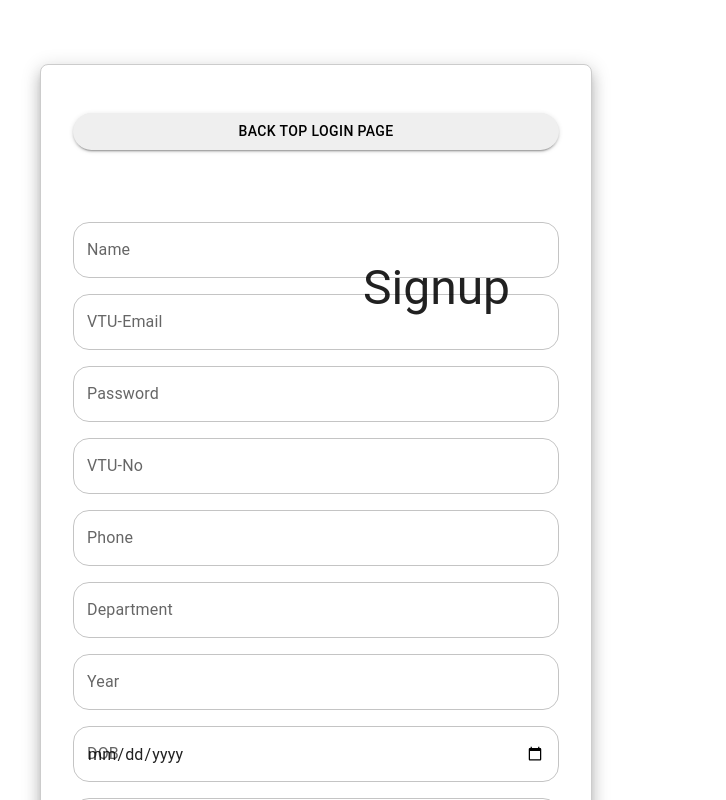
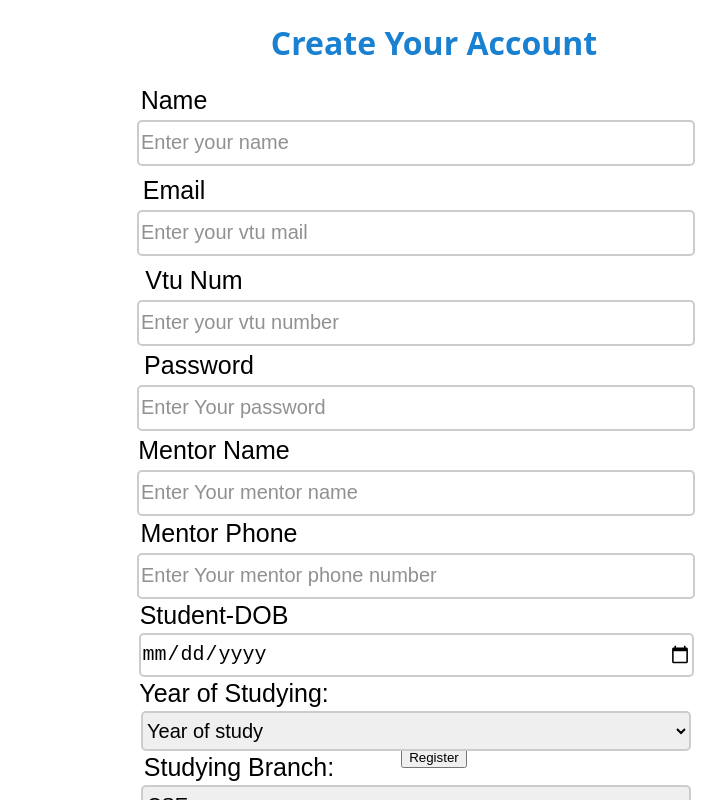
Before and after one commit to DeepanWolfie/VTU-Event, a React app: page /signup in a window 1280 px wide. Shown: the top 800 px of the page, without its empty margins (324-1050 px from the left). Built offline with nearby package versions, Linux system fonts and the light colour scheme; the HTML template or start-up script is replaced by a standard one.

Commit message:
some button work need to complete

```diff
--- a/src/Pages/LoginPage/LoginForm.css
+++ b/src/Pages/LoginPage/LoginForm.css
@@ -27,6 +27,7 @@
     position: relative;
     left: 50px;
     top: 80px;
+    font-family: Arial, Helvetica, sans-serif;
   }
   .email-input {
     font-size: 15px;
@@ -47,6 +48,7 @@
     right: 460px;
     top: 130px;
     padding: 5px;
+    font-family: Arial, Helvetica, sans-serif;
   }
   .password-input {
     font-size: 15px;
@@ -93,6 +95,7 @@
     color: hsl(206, 78%, 46%);
     font-size: 18px;
     font-weight: bold;
+    font-family: Arial, Helvetica, sans-serif;
   }
   input {
     background: white;
@@ -125,4 +128,5 @@
     font-weight: bold;
     text-decoration: none;
     cursor: pointer;
+    font-family:Arial, Helvetica, sans-serif;
   }
--- /dev/null
+++ b/src/Pages/Signup/SignupForm.css
@@ -0,0 +1,237 @@
+/*
+.signup-box{
+    width:700px;
+    height:700px;
+    background-color: rgb(23, 95, 251);
+    margin-left: 400px;
+    margin-top: 100px;
+    text-align: center;
+}
+.title{
+    color:hsl(206, 78%, 46%);
+    font-family: system-ui, -apple-system, BlinkMacSystemFont, 'Segoe UI', Roboto, Oxygen, Ubuntu, Cantarell, 'Open Sans', 'Helvetica Neue', sans-serif;
+}
+#label{
+    position: relative;
+    right:260px;
+    font-size: 25px;
+    font-family: Arial, Helvetica, sans-serif;
+}
+.enter-name{
+    position: relative;
+    left:10px;
+    top:5px;
+    border:none;
+    width: 550px;
+    height: 40px;
+    border-radius: 5px;
+    border: 2px solid hsl(84, 14%, 93%);
+    font-size: 20px;
+}
+::placeholder{
+    color:grey;
+}
+#mail{
+    position: relative;
+    top:50px;
+    right:252px;
+    font-size: 25px;
+    right:545px;
+    font-family: Arial, Helvetica, sans-serif;
+}
+.email-input{
+    position: relative;
+    top:45px;
+    left:30px;
+    width:555px;
+}
+#vtu{
+    position: relative;
+    top:90px;
+    font-size: 25px;
+    right:530px;
+    font-family: Arial, Helvetica, sans-serif;
+}
+.vtu-number{
+    position: relative;
+    top:45px;
+    left:30px;
+    width:555px;
+}
+*/
+.signup-box{
+    width:700px;
+    height:900px;
+    /*background-color: rgb(23, 95, 251);*/
+    margin-left: 400px;
+    margin-top: 10px;
+    text-align: center;
+}
+#label{
+    position: relative;
+    right:260px;
+    font-size: 25px;
+    font-family: Arial, Helvetica, sans-serif;
+}
+.title{
+    color:hsl(206, 78%, 46%);
+    font-family: system-ui, -apple-system, BlinkMacSystemFont, 'Segoe UI', Roboto, Oxygen, Ubuntu, Cantarell, 'Open Sans', 'Helvetica Neue', sans-serif;
+}
+::placeholder{
+    color:hsl(0, 1%, 57%);
+}
+.enter-name{
+    position: relative;
+    right:18px;
+    top:5px;
+    border:none;
+    width: 550px;
+    height: 40px;
+    border-radius: 5px;
+    border: 2px solid hsl(180, 2%, 80%);
+    font-size: 20px;
+}
+#mail{
+    position: relative;
+    top:15px;
+    font-size: 25px;
+    right:260px;
+    font-family: Arial, Helvetica, sans-serif;
+}
+.mail{
+    position: relative;
+    top:20px;
+    right:18px;
+    width:550px;
+    border:none;
+    height: 40px;
+    border-radius: 5px;
+    border: 2px solid hsl(180, 2%, 80%);
+    font-size: 20px;
+}
+#vtu{
+    position: relative;
+    top:30px;
+    font-size: 25px;
+    right:240px;
+    font-family: Arial, Helvetica, sans-serif;
+}
+.vtu-number{
+    position: relative;
+    top:35px;
+    width:550px;
+    height: 40px;
+    right:18px;
+    border:none;
+    border-radius: 5px;
+    border:2px solid hsl(180, 2%, 80%);
+    font-size: 20px;
+}
+#word{
+    position: relative;
+    top:40px;
+    font-size: 25px;
+    right:235px;
+    font-family: Arial, Helvetica, sans-serif;
+}
+.word{
+    position: relative;
+    top:45px;
+    width:550px;
+    height: 40px;
+    right:18px;
+    border:none;
+    border-radius: 5px;
+    border:2px solid hsl(180, 2%, 80%);
+    font-size: 20px;
+}
+#mentor{
+    position: relative;
+    top:50px;
+    font-size: 25px;
+    right: 220px;
+    font-family: Arial, Helvetica, sans-serif;
+}
+.mentor{
+    position: relative;
+    top:55px;
+    width:550px;
+    height: 40px;
+    right:18px;
+    border:none;
+    border-radius: 5px;
+    border:2px solid hsl(180, 2%, 80%);
+    font-size: 20px;
+}
+#mentor-phnum{
+    position: relative;
+    top:58px;
+    font-size: 25px;
+    right: 215px;
+    font-family: Arial, Helvetica, sans-serif;
+}
+.mentor-phnum{
+    position: relative;
+    top:63px;
+    width:550px;
+    height: 40px;
+    right:18px;
+    border:none;
+    border-radius: 5px;
+    border:2px solid hsl(180, 2%, 80%);
+    font-size: 20px;
+}
+#stud-dob{
+    position: relative;
+    top:65px;
+    font-size: 25px;
+    right: 220px;
+    font-family: Arial, Helvetica, sans-serif;
+}
+.stud-dob{
+    position: relative;
+    top:68px;
+    width:550px;
+    height: 40px;
+    right:18px;
+    border:none;
+    border-radius: 5px;
+    border:2px solid hsl(180, 2%, 80%);
+    font-size: 20px;
+}
+#yos{
+    position: relative;
+    top:70px;
+    font-size: 25px;
+    right: 200px;
+    font-family: Arial, Helvetica, sans-serif;
+}
+.yos{
+    position: relative;
+    top:73px;
+    width:550px;
+    height: 40px;
+    right:18px;
+    border:none;
+    border-radius: 5px;
+    border:2px solid hsl(180, 2%, 80%);
+    font-size: 20px;
+}
+#branch{
+    position: relative;
+    top:75px;
+    font-size: 25px;
+    right: 195px;
+    font-family: Arial, Helvetica, sans-serif;
+}
+.branch{
+    position: relative;
+    top:78px;
+    width:550px;
+    height: 40px;
+    right:18px;
+    border:none;
+    border-radius: 5px;
+    border:2px solid hsl(180, 2%, 80%);
+    font-size: 20px;
+}
--- a/src/Pages/Signup/SignupForm.jsx
+++ b/src/Pages/Signup/SignupForm.jsx
@@ -5,6 +5,7 @@ import { createUserWithEmailAndPassword } from "firebase/auth";
 import { auth ,firestore } from "../../firebase/firebase";
 import { doc, setDoc } from "firebase/firestore";
 import { useNavigate } from "react-router-dom";
+import './SignupForm.css'
 
 function Signup() {
   const navi=  useNavigate();
@@ -56,118 +57,49 @@ await setDoc(docRef, {
     }
   };
   return (
-    <Container maxWidth="sm">
-      <Card
-        sx={{ mt: 8, p: 4, border: "1px solid #ccc", borderRadius: 2 }}
-        elevation={10}
-      >
-        <Button onClick={loginpage}
-            type="submit"
-            variant="contained"
-            sx={{
-              backgroundColor: "#efefef",
-              color: "black",
-              borderRadius: "50px",
-              mt: 2,
-            }}
-            fullWidth
-          >
-             Back top login Page
-          </Button>
-
-        <Typography variant="h3" gutterBottom>
-          Signup
-        </Typography>
-        <form onSubmit={handleSignup}>
-          <FormField
-            label="Name"
-            type="text"
-            value={name}
-            onChange={(e) => setName(e.target.value)}
-          />
-          <FormField
-            label="VTU-Email"
-            type="email"
-            value={email}
-            onChange={(e) => setEmail(e.target.value)}
-          />
-          <FormField
-            label="Password"
-            type="password"
-            value={password}
-            onChange={(e) => setPassword(e.target.value)}
-          />
-          <FormField
-            label="VTU-No"
-            type="text"
-            value={vtuno}
-            onChange={(e) => setVtuno(e.target.value)}
-          />
-          <FormField
-            label="Phone"
-            type="tel" // Changed to tel for phone numbers
-            value={studentPhone}
-            onChange={(e) => setStudentPhone(e.target.value)}
-          />
-          <FormField
-            label="Department"
-            type="text"
-            value={department}
-            onChange={(e) => setDepartment(e.target.value)}
-          />
-          <FormField
-            label="Year"
-            type="number"
-            value={year}
-            onChange={(e) => setYear(e.target.value)}
-          />
-          <FormField
-            label="DOB"
-            type="date"
-            value={dob}
-            onChange={(e) => setDob(e.target.value)}
-          />
-          <FormField
-            label="Mentor Name"
-            type="text"
-            value={mentorName}
-            onChange={(e) => setMentorName(e.target.value)}
-          />
-          <FormField
-            label="Mentor Phone"
-            type="tel" // Changed to tel for phone numbers
-            value={mentorPhone}
-            onChange={(e) => setMentorPhone(e.target.value)}
-          />
-
-          <Button
-            type="submit"
-            variant="contained"
-            sx={{
-              backgroundColor: "#efefef",
-              color: "black",
-              borderRadius: "50px",
-              mt: 2,
-            }}
-            fullWidth
-          >
-            Sign Up
-          </Button>
-
-          {error && (
-            <Typography color="error" sx={{ mt: 2 }}>
-              {error}
-            </Typography>
-          )}
-          {success && (
-            <Typography color="success" sx={{ mt: 2 }}>
-              {success}
-            </Typography>
-          )}
-        </form>
-      </Card>
-    </Container>
-  );
+  <>
+<div className="signup-box">
+<h1 className="title">Create Your Account</h1>
+<form>
+  <label htmlFor="Name" id="label">Name</label><br/>
+  <input type="text" title="Name"  placeholder="Enter your name"className="enter-name"/><br />
+  <label htmlFor="Email" id="mail">Email</label><br/>
+  <input type="Email" title="Email"  placeholder="Enter your vtu mail"className="mail"/> <br />
+  <label htmlFor="Vtu-no" id="vtu">Vtu Num</label> <br />
+  <input type="text"title="vtu number" placeholder="Enter your vtu number" className="vtu-number"/> <br />
+  <label htmlFor="password" id="word">Password</label> <br />
+  <input type="password"title="password"  placeholder="Enter Your password" className="word"/> <br />
+  <label htmlFor="Mentor" id="mentor">Mentor Name</label><br />
+  <input type="text" tittle="mentor-name" placeholder="Enter Your mentor name" className="mentor"/><br />
+  <label htmlFor="Mentor" id="mentor-phnum">Mentor Phone</label><br />
+  <input type="text" tittle="mentor-number" placeholder="Enter Your mentor phone number" className="mentor-phnum"/><br />
+  <label htmlFor="Dob" id="stud-dob">Student-DOB</label><br />
+  <input type="date" tittle="mentor-number" placeholder="Date of Birth" className="stud-dob"/><br />
+  <div>
+    <label htmlFor="Year of study" id="yos"> Year of Studying:</label><br />
+        <select className="yos" name="Year of Study">
+            <option value="null"> Year of study</option>
+            <option> 2year </option>
+            <option>3year</option>
+            <option>4year</option>
+        </select>
+    </div>
+    <div>
+    <label htmlFor="Branch" id="branch"> Studying Branch:</label><br />
+        <select className="branch" name="Studying Branch">
+            <option>CSE </option>
+            <option>AIDS</option>
+            <option>AIML</option>
+            <option>CYBER SECURITY(CS)</option>
+            <option>CSE-AIDS</option>
+            <option>CSE-AIML</option>
+            <option>CSE-CS</option>
+        </select>
+    </div>
+    <button>Register</button>
+</form>
+</div>
+  </>);
 }
 
 export default Signup;
```
